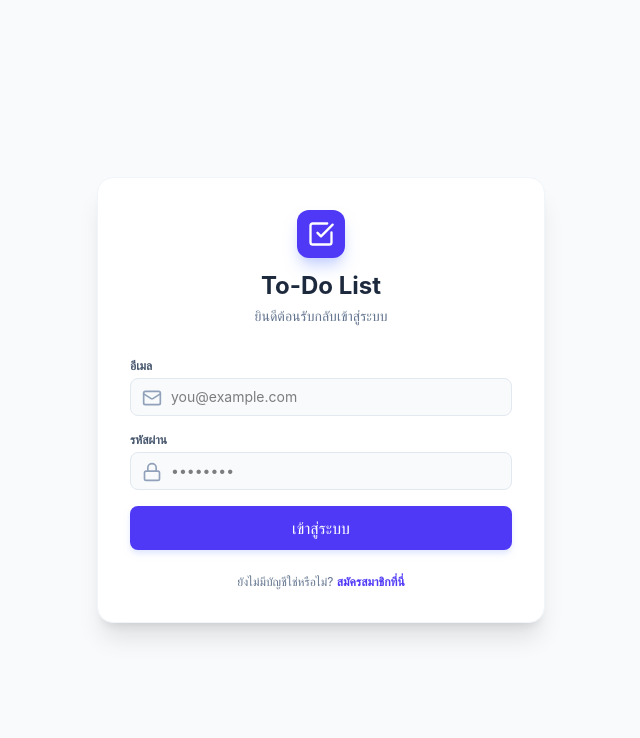
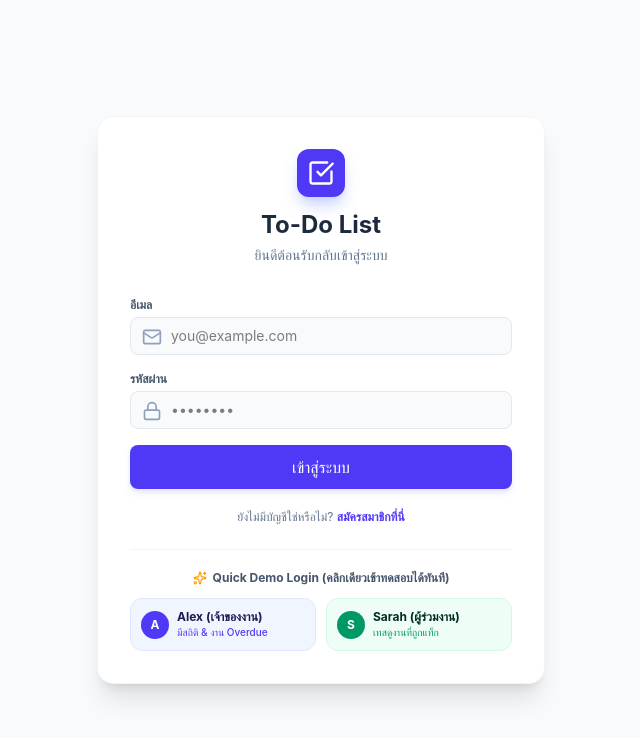
Before and after one commit to rachtachar/To-Do-List, a React (Vite) app in the folder frontend/: page / in a window 1280 px wide. Shown: the top 738 px of the page, without its empty margins (319-959 px from the left). Built offline with nearby package versions, Linux system fonts and the light colour scheme; no server answers.

Commit message:
feat: add 1-click Quick Demo Login for reviewers

```diff
--- a/frontend/src/components/AuthPage.tsx
+++ b/frontend/src/components/AuthPage.tsx
@@ -2,7 +2,7 @@ import React, { useState } from 'react';
 import axios from 'axios';
 import { useAuth } from '../context/AuthContext';
 import api from '../api/client';
-import { CheckSquare, Lock, Mail, User as UserIcon, Loader2 } from 'lucide-react';
+import { CheckSquare, Lock, Mail, User as UserIcon, Loader2, Sparkles } from 'lucide-react';
 
 export const AuthPage: React.FC = () => {
     const { login } = useAuth();
@@ -33,6 +33,26 @@ export const AuthPage: React.FC = () => {
                 setError(err.response?.data?.message || 'เกิดข้อผิดพลาด กรุณาลองใหม่อีกครั้ง');
             } else {
                 setError('เกิดข้อผิดพลาด กรุณาลองใหม่อีกครั้ง');
+            }
+        } finally {
+            setLoading(false);
+        }
+    };
+
+    const handleQuickLogin = async (demoEmail: string, demoPass: string) => {
+        setEmail(demoEmail);
+        setPassword(demoPass);
+        setError('');
+        setLoading(true);
+
+        try {
+            const res = await api.post('/auth/login', { email: demoEmail, password: demoPass });
+            login(res.data.token, res.data.user);
+        } catch (err: unknown) {
+            if (axios.isAxiosError(err)) {
+                setError(err.response?.data?.message || 'เกิดข้อผิดพลาดในการเข้าสู่ระบบทดสอบ');
+            } else {
+                setError('เกิดข้อผิดพลาดในการเข้าสู่ระบบทดสอบ');
             }
         } finally {
             setLoading(false);
@@ -124,7 +144,7 @@ export const AuthPage: React.FC = () => {
                 </form>
 
                 {/* สลับไป-มาระหว่าง Login และ Register */}
-                <div className="mt-6 text-center text-xs text-slate-500">
+                <div className="mt-5 text-center text-xs text-slate-500">
                     {isLogin ? 'ยังไม่มีบัญชีใช่หรือไม่?' : 'มีบัญชีอยู่แล้ว?'}{' '}
                     <button
                         type="button"
@@ -137,6 +157,50 @@ export const AuthPage: React.FC = () => {
                         {isLogin ? 'สมัครสมาชิกที่นี่' : 'เข้าสู่ระบบ'}
                     </button>
                 </div>
+
+                {/* Quick Demo Login สำหรับกรรมการ / ผู้ทดสอบ */}
+                <div className="mt-6 pt-5 border-t border-slate-100">
+                    <div className="flex items-center justify-center gap-1.5 mb-3 text-slate-600">
+                        <Sparkles className="w-3.5 h-3.5 text-amber-500" />
+                        <span className="text-xs font-bold">Quick Demo Login (คลิกเดียวเข้าทดสอบได้ทันที)</span>
+                    </div>
+
+                    <div className="grid grid-cols-2 gap-2.5">
+                        <button
+                            type="button"
+                            onClick={() => handleQuickLogin('alex@example.com', 'password123')}
+                            disabled={loading}
+                            className="p-2.5 bg-indigo-50/80 hover:bg-indigo-100/90 border border-indigo-100 rounded-xl text-left transition group disabled:opacity-50 cursor-pointer"
+                        >
+                            <div className="flex items-center gap-2">
+                                <div className="w-7 h-7 rounded-full bg-indigo-600 text-white flex items-center justify-center text-xs font-bold shrink-0">
+                                    A
+                                </div>
+                                <div className="overflow-hidden">
+                                    <p className="text-xs font-bold text-indigo-950 truncate">Alex (เจ้าของงาน)</p>
+                                    <p className="text-[10px] text-indigo-600 font-medium truncate">มีสถิติ & งาน Overdue</p>
+                                </div>
+                            </div>
+                        </button>
+
+                        <button
+                            type="button"
+                            onClick={() => handleQuickLogin('sarah@example.com', 'password123')}
+                            disabled={loading}
+                            className="p-2.5 bg-emerald-50/80 hover:bg-emerald-100/90 border border-emerald-100 rounded-xl text-left transition group disabled:opacity-50 cursor-pointer"
+                        >
+                            <div className="flex items-center gap-2">
+                                <div className="w-7 h-7 rounded-full bg-emerald-600 text-white flex items-center justify-center text-xs font-bold shrink-0">
+                                    S
+                                </div>
+                                <div className="overflow-hidden">
+                                    <p className="text-xs font-bold text-emerald-950 truncate">Sarah (ผู้ร่วมงาน)</p>
+                                    <p className="text-[10px] text-emerald-600 font-medium truncate">เทสดูงานที่ถูกแท็ก</p>
+                                </div>
+                            </div>
+                        </button>
+                    </div>
+                </div>
             </div>
         </div>
     );
```
